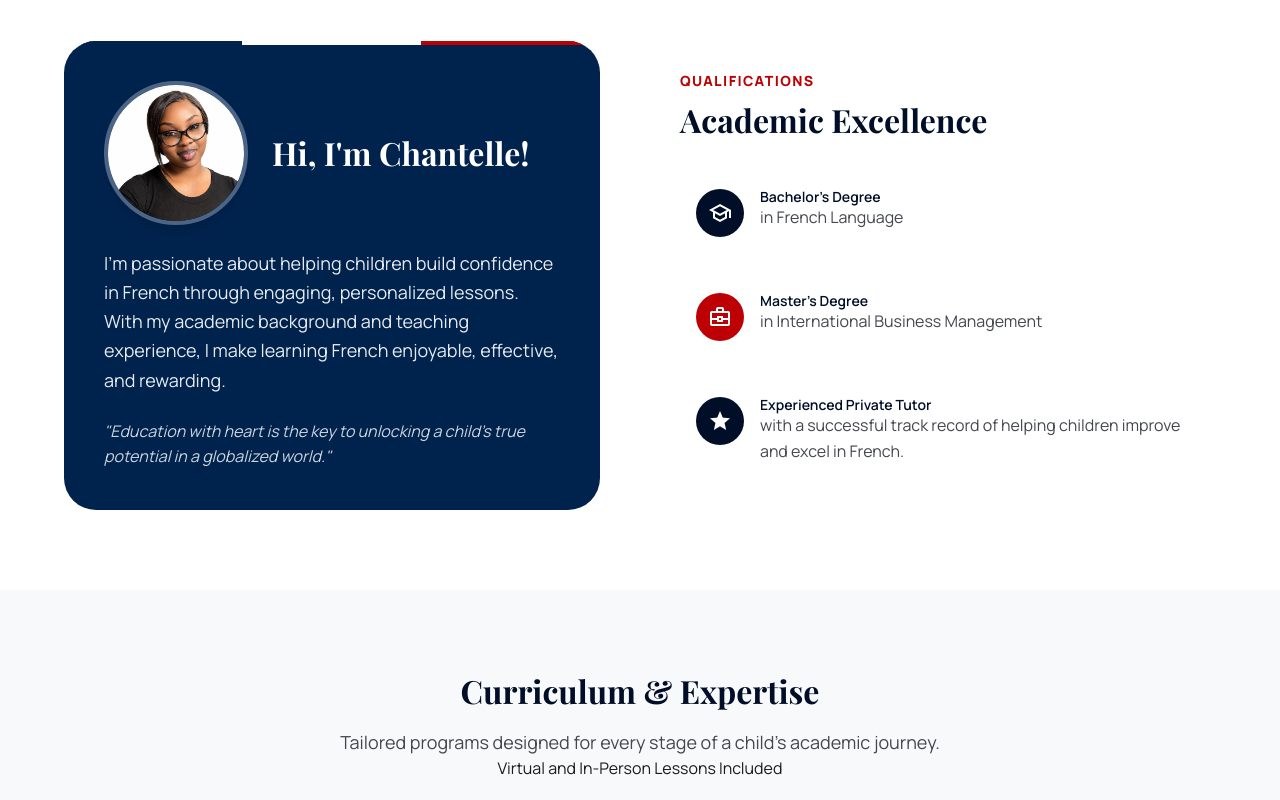
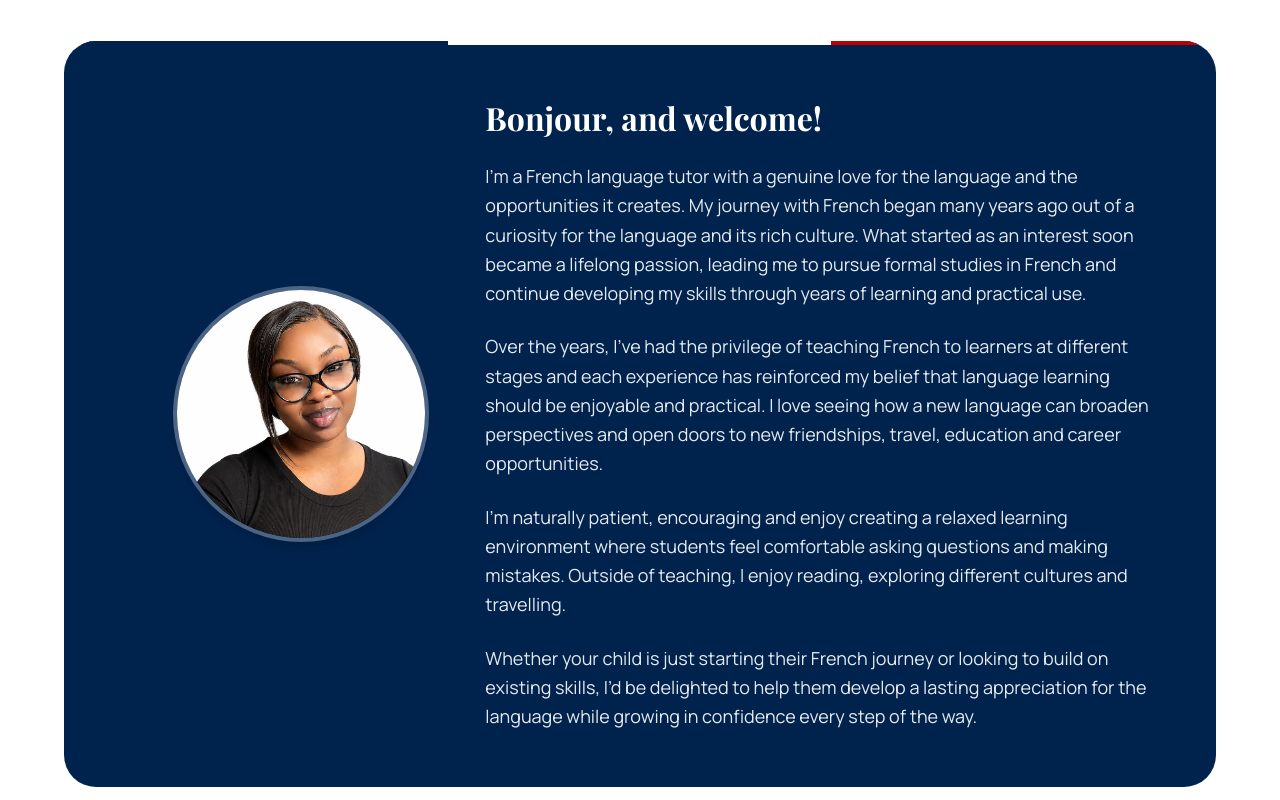
Before and after one commit to nigelgeek/chantelle, a plain HTML site: page index.html in a window 1280 px wide. Shown: the part 860-1660 px from the top of the page. Drawn offline with nearby package versions, Linux system fonts and the light colour scheme.

Commit message:
Content update V1

```diff
--- a/index.html
+++ b/index.html
@@ -40,7 +40,6 @@
             <!-- Desktop Navigation -->
             <div class="hidden md:flex gap-gutter items-center">
                 <a class="nav-link" href="#about">About</a>
-                <a class="nav-link" href="#qualifications">Qualifications</a>
                 <a class="nav-link" href="#programs">Programs</a>
                 <a class="nav-link" href="#services">Services</a>
                 <a class="nav-link" href="#why-me">Why Choose Me</a>
@@ -57,7 +56,6 @@
         <div id="mobile-menu-panel" class="md:hidden overflow-hidden transition-all duration-300 ease-in-out">
             <div class="px-6 pb-6 pt-2 flex flex-col gap-3">
                 <a class="nav-link block py-2" href="#about">About</a>
-                <a class="nav-link block py-2" href="#qualifications">Qualifications</a>
                 <a class="nav-link block py-2" href="#programs">Programs</a>
                 <a class="nav-link block py-2" href="#services">Services</a>
                 <a class="nav-link block py-2" href="#why-me">Why Choose Me</a>
@@ -86,7 +84,7 @@
                         Frenching Up <br /> Your Child's <span class="text-secondary italic">Future</span>
                     </h1>
                     <p class="font-body-lg text-body-lg text-on-surface-variant mb-8 max-w-lg">
-                        Private French Lessons for Children. Give your child the advantage of bilingualism and open doors to a world of opportunities.
+                        Private French Lessons for Children. Give your child the advantage of learning a new language.
                     </p>
                     <div class="flex flex-col sm:flex-row gap-4">
                         <a class="btn btn-primary" href="https://calendly.com/frenchingupyourlife" target="_blank">Book Free Assessment</a>
@@ -115,61 +113,29 @@
         <!-- About Me Section -->
         <section class="py-xl bg-white relative" id="about">
             <div class="max-w-7xl mx-auto px-6 md:px-margin-desktop">
-                <div class="grid grid-cols-1 md:grid-cols-2 gap-xl items-center">
-                    <!-- About Content -->
-                    <div class="order-2 md:order-1">
-                        <div class="bg-primary-container p-10 rounded-[2rem] text-on-primary relative overflow-hidden">
-                            <div class="absolute top-0 left-0 french-flag-gradient"></div>
-                            <div class="flex flex-col md:flex-row items-center gap-6 mb-6">
-                                <img src="assets/images/chantelle.jpeg" alt="Chantelle" class="w-28 h-28 md:w-36 md:h-36 rounded-full object-cover border-4 border-on-primary/30 shadow-lg shrink-0">
-                                <h2 class="font-headline-lg text-headline-lg">Hi, I'm Chantelle!</h2>
-                            </div>
-                            <p class="font-body-lg text-body-lg mb-6 opacity-90 leading-relaxed">
-                                I'm passionate about helping children build confidence in French through engaging, personalized lessons. With my academic background and teaching experience, I make learning French enjoyable, effective, and rewarding.
+                <div class="bg-primary-container p-10 md:p-14 rounded-[2rem] text-on-primary relative overflow-hidden">
+                    <div class="absolute top-0 left-0 french-flag-gradient"></div>
+                    <div class="grid grid-cols-1 md:grid-cols-12 gap-10 md:gap-14 items-center">
+                        <!-- Left: Image -->
+                        <div class="md:col-span-4 flex justify-center md:justify-end">
+                            <img src="assets/images/chantelle.jpeg" alt="Chantelle" class="w-48 h-48 md:w-64 md:h-64 rounded-full object-cover border-4 border-on-primary/30 shadow-lg">
+                        </div>
+                        <!-- Right: Content -->
+                        <div class="md:col-span-8 space-y-6">
+                            <h2 class="font-headline-lg text-headline-lg">Bonjour, and welcome!</h2>
+                            <p class="font-body-lg text-body-lg opacity-90 leading-relaxed">
+                                I’m a French language tutor with a genuine love for the language and the opportunities it creates. My journey with French began many years ago out of a curiosity for the language and its rich culture. What started as an interest soon became a lifelong passion, leading me to pursue formal studies in French and continue developing my skills through years of learning and practical use.
                             </p>
-                            <p class="font-body-md text-body-md opacity-80 italic">
-                                "Education with heart is the key to unlocking a child's true potential in a globalized world."
+                            <p class="font-body-lg text-body-lg opacity-90 leading-relaxed">
+                                Over the years, I’ve had the privilege of teaching French to learners at different stages and each experience has reinforced my belief that language learning should be enjoyable and practical. I love seeing how a new language can broaden perspectives and open doors to new friendships, travel, education and career opportunities.
                             </p>
-                        </div>
-                    </div>
+                            <p class="font-body-lg text-body-lg opacity-90 leading-relaxed">
+                                I’m naturally patient, encouraging and enjoy creating a relaxed learning environment where students feel comfortable asking questions and making mistakes. Outside of teaching, I enjoy reading, exploring different cultures and travelling.
+                            </p>
+                            <p class="font-body-lg text-body-lg opacity-90 leading-relaxed">
+                                Whether your child is just starting their French journey or looking to build on existing skills, I’d be delighted to help them develop a lasting appreciation for the language while growing in confidence every step of the way.
+                            </p>
 
-                    <!-- Qualifications Section -->
-                    <div class="order-1 md:order-2" id="qualifications">
-                        <h3 class="font-headline-sm-caps text-headline-sm-caps text-secondary mb-2">QUALIFICATIONS</h3>
-                        <h2 class="font-headline-lg text-headline-lg text-primary mb-8">Academic Excellence</h2>
-                        <div class="space-y-6">
-                            <!-- Qualification Item -->
-                            <div class="flex items-start gap-4 p-4 rounded-xl hover:bg-surface-container-low transition-colors">
-                                <div class="bg-primary w-12 h-12 rounded-full flex items-center justify-center shrink-0">
-                                    <span class="material-symbols-outlined text-on-primary">school</span>
-                                </div>
-                                <div>
-                                    <h4 class="font-label-md text-label-md text-primary">Bachelor's Degree</h4>
-                                    <p class="font-body-md text-body-md text-on-surface-variant">in French Language</p>
-                                </div>
-                            </div>
-
-                            <!-- Qualification Item -->
-                            <div class="flex items-start gap-4 p-4 rounded-xl hover:bg-surface-container-low transition-colors">
-                                <div class="bg-secondary w-12 h-12 rounded-full flex items-center justify-center shrink-0">
-                                    <span class="material-symbols-outlined text-on-primary">business_center</span>
-                                </div>
-                                <div>
-                                    <h4 class="font-label-md text-label-md text-primary">Master's Degree</h4>
-                                    <p class="font-body-md text-body-md text-on-surface-variant">in International Business Management</p>
-                                </div>
-                            </div>
-
-                            <!-- Qualification Item -->
-                            <div class="flex items-start gap-4 p-4 rounded-xl hover:bg-surface-container-low transition-colors">
-                                <div class="bg-primary w-12 h-12 rounded-full flex items-center justify-center shrink-0">
-                                    <span class="material-symbols-outlined text-on-primary" style="font-variation-settings: 'FILL' 1;">star</span>
-                                </div>
-                                <div>
-                                    <h4 class="font-label-md text-label-md text-primary">Experienced Private Tutor</h4>
-                                    <p class="font-body-md text-body-md text-on-surface-variant">with a successful track record of helping children improve and excel in French.</p>
-                                </div>
-                            </div>
                         </div>
                     </div>
                 </div>
@@ -182,8 +148,7 @@
                 <!-- Section Header -->
                 <div class="text-center mb-16">
                     <h2 class="font-headline-lg text-headline-lg text-primary">Curriculum &amp; Expertise</h2>
-                    <p class="font-body-lg text-body-lg text-on-surface-variant mt-4">Tailored programs designed for every stage of a child's academic journey.</p>
-                    <p>Virtual and In-Person Lessons Included</p>
+
                 </div>
 
                 <!-- Bento Grid -->
@@ -215,10 +180,7 @@
                                 <span class="material-symbols-outlined text-primary text-sm">check_circle</span>
                                 WASSCE French Preparation
                             </li>
-                            <li class="flex items-center gap-3 text-on-surface-variant">
-                                <span class="material-symbols-outlined text-primary text-sm">check_circle</span>
-                                Beginners (No prior French)
-                            </li>
+
                         </ul>
                     </div>
 
@@ -265,9 +227,7 @@
                         <div class="relative">
                             <div class="absolute -top-6 -left-6 text-secondary/10 text-[120px] font-bold select-none">"</div>
                             <h2 class="font-headline-lg text-headline-lg text-primary relative z-10">Why Parents <br /> Choose My Lessons</h2>
-                            <p class="font-body-lg text-body-lg text-on-surface-variant mt-6 mb-8 max-w-md">
-                                Combining professional expertise with a nurturing approach to create the ideal learning environment for your child.
-                            </p>
+
                             <!-- Benefits List -->
                             <div class="space-y-4">
                                 <div class="flex items-center gap-4 group">
@@ -286,7 +246,7 @@
                                     <div class="bg-surface-container-high p-2 rounded-full group-hover:bg-primary transition-colors">
                                         <span class="material-symbols-outlined text-primary group-hover:text-on-primary">verified</span>
                                     </div>
-                                    <span class="font-label-md text-primary">Builds confidence, fluency &amp; strong foundation</span>
+                                    <span class="font-label-md text-primary">Assists with building confidence ,fluency and strong foundation in French</span>
                                 </div>
                                 <div class="flex items-center gap-4 group">
                                     <div class="bg-surface-container-high p-2 rounded-full group-hover:bg-primary transition-colors">
```
